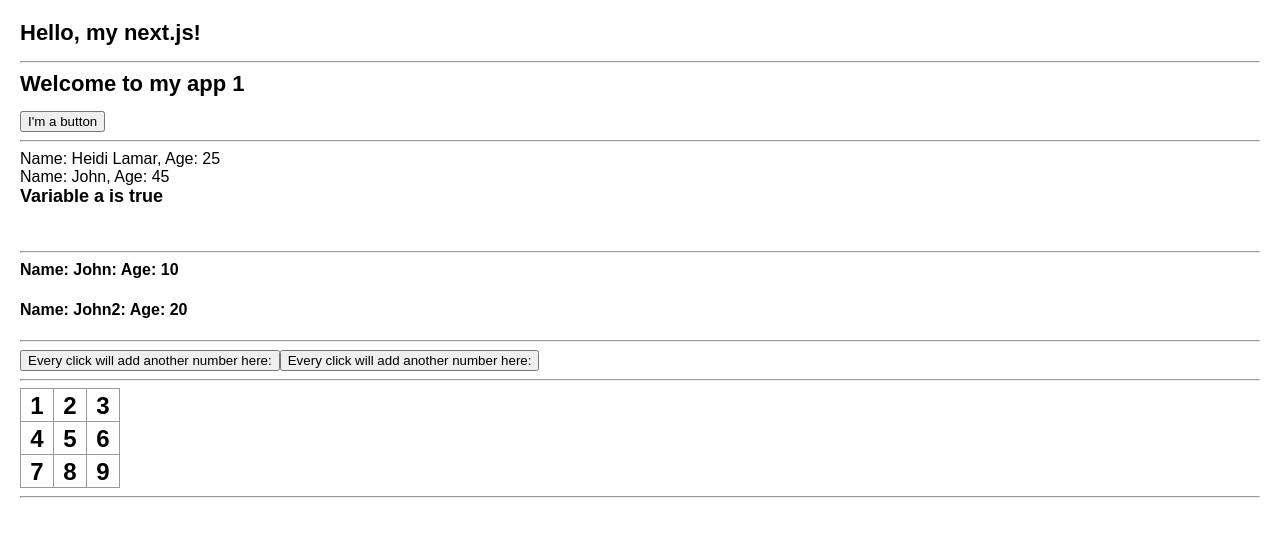
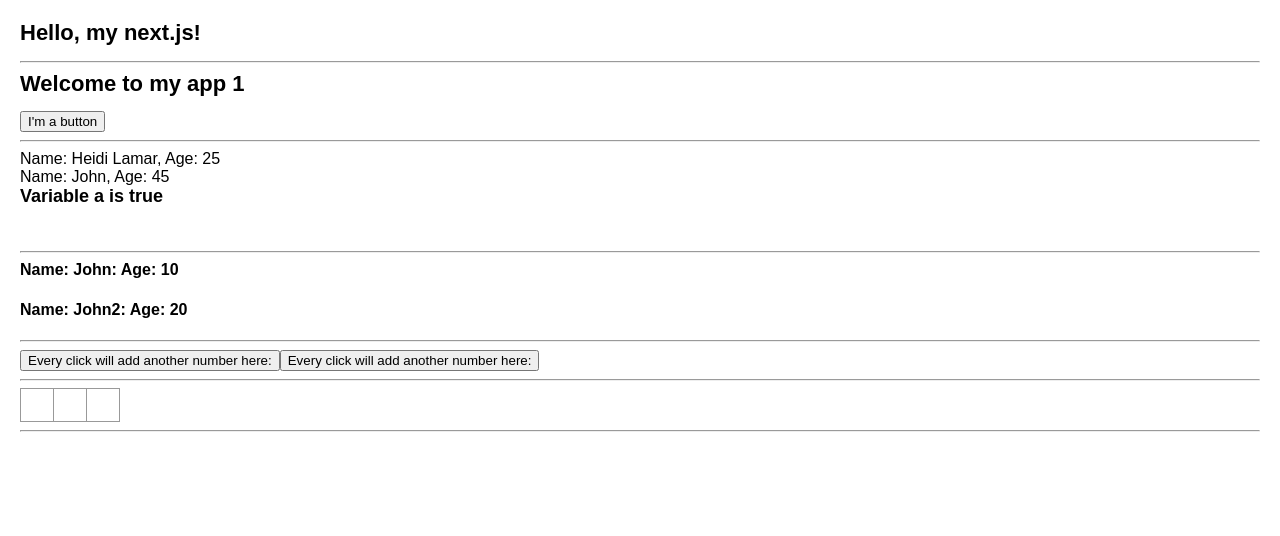
Before and after one commit to mposolda/misc2, a Next.js app in the folder react-nextjs-tutorial/my-app/: page / in a window 1280 px wide. Shown: the top 536 px of the page. Built offline with nearby package versions, Linux system fonts and the light colour scheme.

Commit message:
Basic playing works
Signed-off-by: mposolda <mposolda@gmail.com>

```diff
--- a/react-nextjs-tutorial/my-app/app/tictactoe/Board.tsx
+++ b/react-nextjs-tutorial/my-app/app/tictactoe/Board.tsx
@@ -5,37 +5,33 @@ import "./styles.css";
 
 export function Board() {
 
+  const [squares, setSquares] = useState(Array(9).fill(null));
+
+  function handleClick(buttonIndex) {
+    console.log("Clicked button" + buttonIndex);
+
+    // I need to explicitly call "slice()" to create copy of the array. I cannot use the original array as otherwise stuff won't be re-rendered!!!
+    var newSquares = squares.slice();
+    newSquares[buttonIndex] = 'X';
+    setSquares(newSquares);
+  }
+
   return (
     <>
       <div className="board-row">
-        <MyButton btnIndex="1" />
-        <MyButton btnIndex="2" />
-        <MyButton btnIndex="3" />
-      </div>
-      <div className="board-row">
-        <MyButton btnIndex="4" />
-        <MyButton btnIndex="5" />
-        <MyButton btnIndex="6" />
-      </div>
-      <div className="board-row">
-        <MyButton btnIndex="7" />
-        <MyButton btnIndex="8" />
-        <MyButton btnIndex="9" />
+        <MyButton btnIndex={1} value={squares[0]} handleClickFnc={() => handleClick(0)} />
+        <MyButton btnIndex={2} value={squares[1]} handleClickFnc={() => handleClick(1)} />
+        <MyButton btnIndex={3} value={squares[2]} handleClickFnc={() => handleClick(2)} />
       </div>
     </>
   );
 }
 
-function MyButton({btnIndex}) {
+function MyButton({btnIndex, value, handleClickFnc}) {
 
-  const [value, setValue] = useState(btnIndex);
-
-  function handleClick() {
-    console.log("Clicked" + btnIndex);
-    setValue("X");
-  }
+  // const [value, setValue] = useState(btnIndex);
 
   return (
-    <button className="square" onClick={handleClick}>{value}</button>
+    <button className="square" onClick={handleClickFnc}>{value}</button>
   )
 }
```
